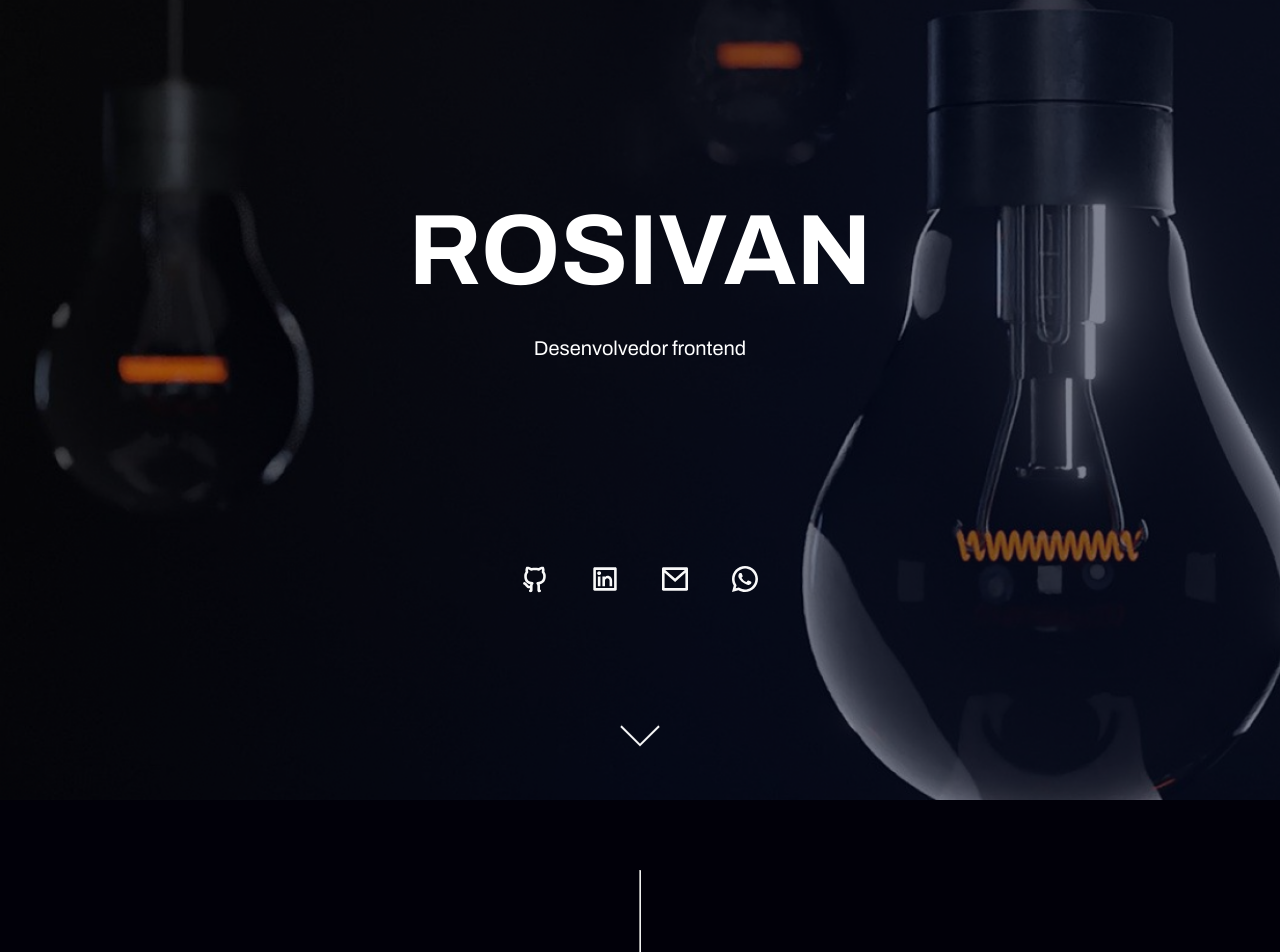
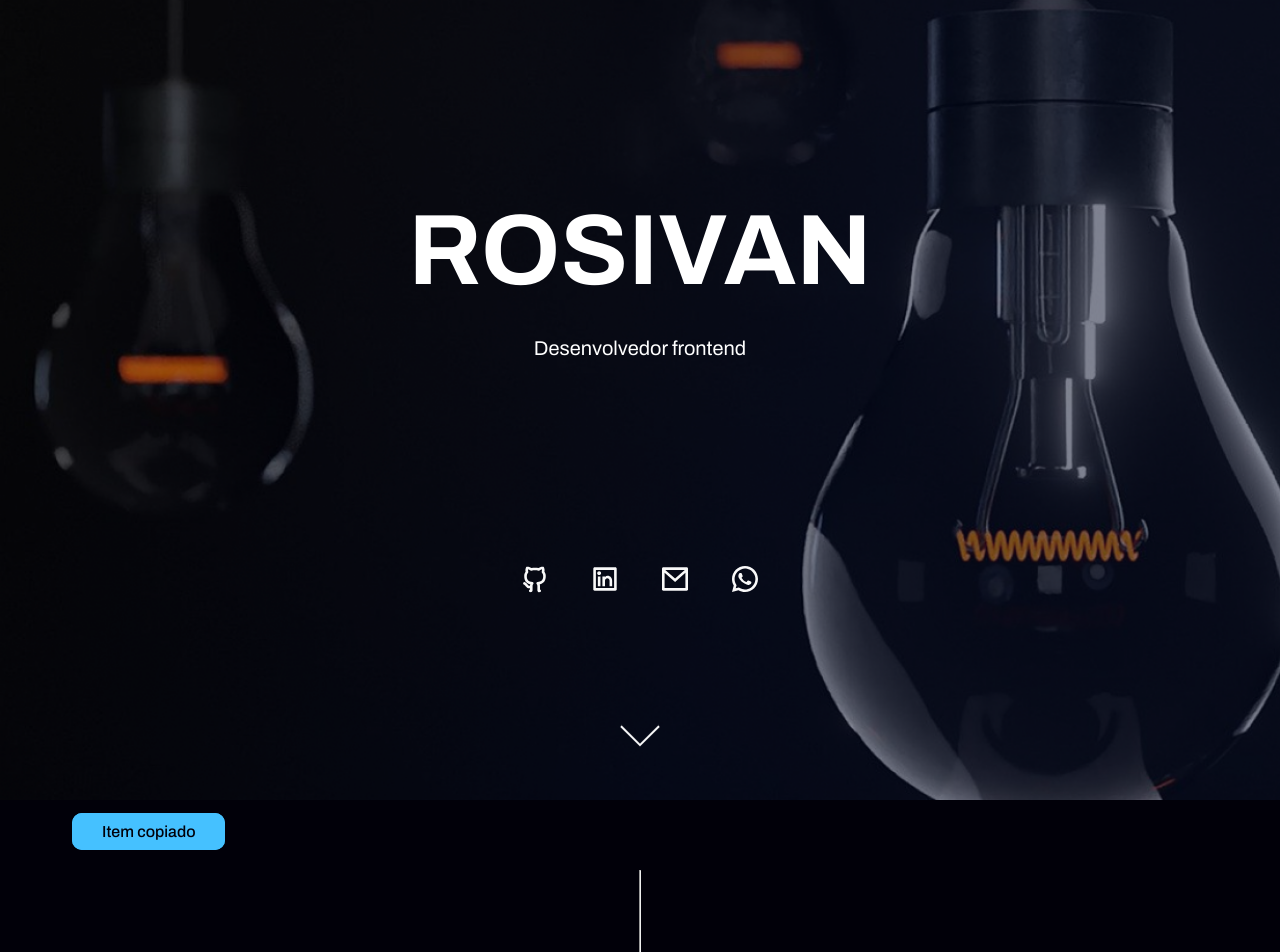
Before and after one commit to rosivancardosoferreira/my-curriculum, a Next.js app: page / in a window 1280 px wide. Shown: the top 952 px of the page. Built offline with nearby package versions, Linux system fonts and the light colour scheme.

Commit message:
feat: simple alert and added copy function

```diff
--- a/src/presentation/Components/ContactLink/index.tsx
+++ b/src/presentation/Components/ContactLink/index.tsx
@@ -9,8 +9,14 @@ import { ContainerContactLink } from "./style";
 interface PropsContactLink {
   link: string;
   icon: ReactElement;
+  copy: () => void;
+  email: boolean;
 }
-export function ContactLink({ link, icon }: PropsContactLink) {
+export function ContactLink({ link, icon, copy, email }: PropsContactLink) {
+  const CopyText = async (text: string) => {
+    await navigator.clipboard.writeText(text);
+    copy();
+  };
   return (
     <ContainerContactLink>
       <div className="link__hover">
@@ -18,8 +24,8 @@ export function ContactLink({ link, icon }: PropsContactLink) {
           <li className="link__hover__list__item">
             {Icons.OpenLink}
             <a
-              href={link}
-              className="link__item"
+              href={!email ? link : `mailto: ${link}`}
+              className="link__item link__item--cursor"
               target={"_blank"}
               rel="noreferrer"
             >
@@ -28,9 +34,12 @@ export function ContactLink({ link, icon }: PropsContactLink) {
           </li>
           <li className="link__hover__list__item">
             {Icons.CopyText}
-            <a href="#" className="link__item">
+            <button
+              className="link__item link__item--copy"
+              onClick={() => CopyText(link)}
+            >
               Copiar Link
-            </a>
+            </button>
           </li>
         </ul>
         {Icons.ArrowDown}
--- a/src/presentation/Components/ContactLink/style.ts
+++ b/src/presentation/Components/ContactLink/style.ts
@@ -38,7 +38,6 @@ export const ContainerContactLink = styled.div`
         display: flex;
         align-items: center;
         column-gap: 10px;
-        cursor: pointer;
         padding: 5px 0;
         svg {
           transform: scale(1.7);
@@ -48,6 +47,14 @@ export const ContainerContactLink = styled.div`
           font-size: ${props => props.theme.fontSize.Normal2};
           font-family: ${props => props.theme.fonts.Montserrat};
           font-weight: 600;
+          border: none;
+          background-color: transparent;
+        }
+        .link__item--cursor {
+          cursor: pointer;
+        }
+        .link__item--copy {
+          cursor: copy;
         }
       }
     }
--- /dev/null
+++ b/src/presentation/Components/SimpleAlert/index.tsx
@@ -0,0 +1,19 @@
+import React from "react";
+// STYLE
+import { ContainerSimpleAlert } from "./style";
+
+// INTERFACE
+interface PropsSimpleAlert {
+  message: string;
+  open: boolean;
+}
+
+export function SimpleAlert({ message, open }: PropsSimpleAlert) {
+  return (
+    <ContainerSimpleAlert open={open}>
+      <article className="simplealert__article">
+        <p className="simplealert__text">{message}</p>
+      </article>
+    </ContainerSimpleAlert>
+  );
+}
--- /dev/null
+++ b/src/presentation/Components/SimpleAlert/style.ts
@@ -0,0 +1,27 @@
+import { SectionMaxWidth } from "presentation/styles/shared";
+import styled from "styled-components";
+
+interface PropsContainerSimpleAlert {
+  open: boolean;
+}
+
+export const ContainerSimpleAlert = styled.div<PropsContainerSimpleAlert>`
+  ${SectionMaxWidth}
+  position: fixed;
+  width: 100%;
+  bottom: ${props => (props.open ? "20px" : "-50px")};
+  z-index: 2;
+  transition: all 0.3s;
+  .simplealert__article {
+    background-color: ${props => props.theme.colors.BlueLigh02};
+    padding: 10px 30px;
+    border-radius: 10px;
+    width: fit-content;
+    .simplealert__text {
+      font-size: ${props => props.theme.fontSize.Normal1};
+      font-family: ${props => props.theme.fonts.Archivo};
+      font-weight: 500;
+      color: ${props => props.theme.colors.Primary};
+    }
+  }
+`;
--- a/src/presentation/Components/index.ts
+++ b/src/presentation/Components/index.ts
@@ -3,3 +3,4 @@ export { TitleSection } from "./TitleSection";
 export { SubTitleSection } from "./SubTitleSection";
 export { ButtonPrimary } from "./Buttons";
 export { ButtonLinkPrimary } from "./Buttons";
+export { SimpleAlert } from "./SimpleAlert";
--- a/src/presentation/Sections/Home/AboutMe/index.tsx
+++ b/src/presentation/Sections/Home/AboutMe/index.tsx
@@ -1,4 +1,4 @@
-import React from "react";
+import React, { useState } from "react";
 
 // STYLE
 import { ContainerAboutMe, AboutMeInfos } from "./style";
@@ -10,15 +10,22 @@ import { Images } from "assets/images";
 import {
   TitleSection,
   ButtonLinkPrimary,
-  ContactLink
+  ContactLink,
+  SimpleAlert
 } from "presentation/Components";
 
 // UTILS
 import { ListContacts } from "utils/links";
 
 export function AboutMe() {
+  const [open, setOpen] = useState(false);
+  function handleSimpleModal() {
+    setOpen(true);
+    setTimeout(() => setOpen(false), 3000);
+  }
   return (
     <ContainerAboutMe>
+      <SimpleAlert open={open} message="Item copiado" />
       <TitleSection title="SOBRE MIM" />
       <article className="about__container">
         <AboutMeInfos>
@@ -52,9 +59,11 @@ export function AboutMe() {
                 {ListContacts.map((elem, index) => {
                   return (
                     <ContactLink
+                      copy={handleSimpleModal}
                       key={index}
                       link={elem.link}
                       icon={elem.icon}
+                      email={index === 2}
                     />
                   );
                 })}
--- a/src/presentation/Sections/Home/Banner/index.tsx
+++ b/src/presentation/Sections/Home/Banner/index.tsx
@@ -1,4 +1,4 @@
-import React from "react";
+import React, { useState } from "react";
 
 // STYLE
 import { ContainerBanner } from "./style";
@@ -8,18 +8,32 @@ import { Icons } from "assets/icons";
 import { ListContacts } from "utils/links";
 
 // COMPONENTS
-import { ContactLink } from "presentation/Components";
+import { ContactLink, SimpleAlert } from "presentation/Components";
 
 export function Banner() {
+  const [open, setOpen] = useState(false);
+  function handleSimpleModal() {
+    setOpen(true);
+    setTimeout(() => setOpen(false), 3000);
+  }
   return (
     <ContainerBanner>
+      <SimpleAlert open={open} message="Item copiado" />
       <article className="banner__infos">
         <h1 className="banner__infos__name">ROSIVAN</h1>
         <p className="banner__infos__dev">Desenvolvedor frontend</p>
       </article>
       <div className="banner__contacts">
         {ListContacts.map((elem, index) => {
-          return <ContactLink key={index} link={elem.link} icon={elem.icon} />;
+          return (
+            <ContactLink
+              copy={handleSimpleModal}
+              key={index}
+              link={elem.link}
+              icon={elem.icon}
+              email={index === 2}
+            />
+          );
         })}
       </div>
       {Icons.ArrowModel2}
--- a/src/presentation/styles/themes/light.ts
+++ b/src/presentation/styles/themes/light.ts
@@ -7,6 +7,7 @@ const light = {
     WhiteTertiary: "#D1D1D1",
     primaryBlack: "#000000",
     BlueLight: "#14FFF1",
+    BlueLigh02: "#45C1FF",
     GrayTertiary: "#433A4E",
     GreenNeon: "#0FFF50"
   },
--- a/src/utils/links.ts
+++ b/src/utils/links.ts
@@ -11,7 +11,7 @@ export const MyLinks = {
   },
   Email: {
     text: "rosivancardoso767@gmail.com",
-    link: "mailto: rosivancardoso767@gmail.com"
+    link: "rosivancardoso767@gmail.com"
   },
   WhatsApp: {
     text: "(92) 99345-8416",
```
